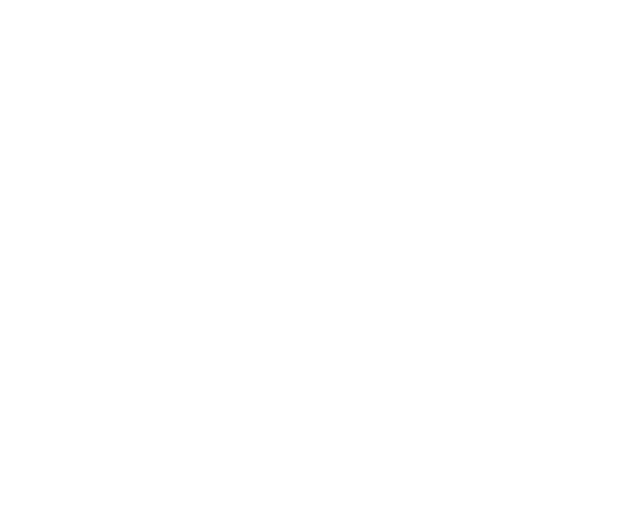
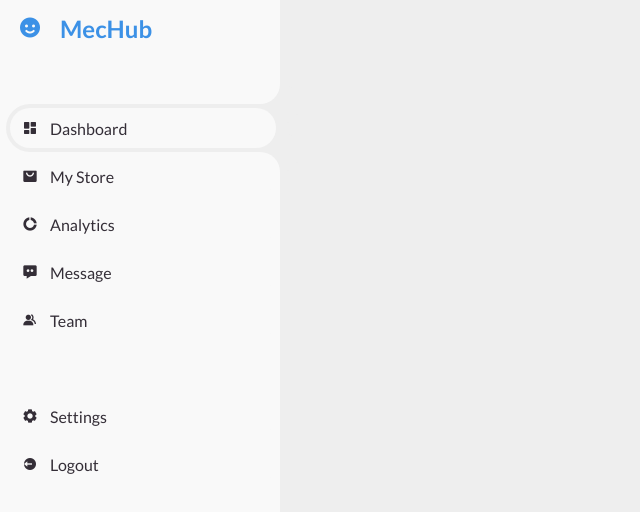
Before and after one commit to osmaclean/dashboardProject, a plain HTML site: page index.html in a window 1280 px wide. Shown: the whole page, without its empty margins (0-640 px from the left). Drawn offline with nearby package versions, Linux system fonts and the light colour scheme.

Commit message:
Estilização da side bar concluída com sucesso (Passível de alteração)

```diff
--- a/assets/src/style/style.css
+++ b/assets/src/style/style.css
@@ -0,0 +1,129 @@
+@import url('https://fonts.googleapis.com/css2?family=Lato:wght@400;700;900&family=Poppins:wght@400;500;600;900&display=swap');
+
+* {
+    margin: 0;
+    padding: 0;
+    box-sizing: border-box;
+}
+
+a {
+    text-decoration: none;
+}
+
+li {
+    list-style: none;
+}
+
+:root {
+    --poppins: 'Poppins', sans-serif;
+    --lato: 'Lato', sans-serif;
+
+    --light: #f9f9f9;
+    --blue: #3c91e6;
+    --light-blue: #cfe8ff;
+    --grey: #eee;
+    --dark-grey: #aaaaaa;
+    --dark: #342e37;
+    --red: #db504a;
+    --yellow: #ffce26;
+    --light-yellow: #fff2c6;
+    --orange: #fd7238;
+    --light-orange: #ffe0d3;
+}
+
+body {
+   background: var(--grey);
+}
+
+/*Side bar*/
+section#sidebar {
+    background: var(--light);
+    position: fixed;
+    top: 0;
+    left: 0;
+    width: 280px;
+    height: 100%;
+    z-index: 1000;
+    font-family: var(--lato);
+
+}
+
+section#sidebar a.brand {
+    font-size: 24px;
+    font-weight: 700;
+    height: 56px;
+    display: flex;
+    align-items: center;
+    color: var(--blue);
+}
+
+section#sidebar a.brand i.bx {
+    min-width: 60px;
+    display: flex;
+    justify-content: center;
+}
+
+section#sidebar ul.side-menu {
+    width: 100%;
+    margin-top: 48px;
+}
+
+section#sidebar ul.side-menu li {
+    height: 48px;
+    background: transparent;
+    margin-left: 6px;
+    border-radius: 48px 0 0 48px;
+    padding: 4px;
+}
+
+section#sidebar ul.side-menu li.active {
+    background: var(--grey);
+    position: relative;
+}
+
+section#sidebar ul.side-menu li.active::before {
+    content: '';
+    position: absolute;
+    width: 40px;
+    height: 40px;
+    border-radius: 50%;
+    top: -40px;
+    right: 0;
+    box-shadow: 20px 20px 0 var(--grey);
+    z-index: -1;
+}
+
+section#sidebar ul.side-menu li.active::after {
+    content: '';
+    position: absolute;
+    width: 40px;
+    height: 40px;
+    border-radius: 50%;
+    bottom: -40px;
+    right: 0;
+    box-shadow: 20px -20px 0 var(--grey);
+    z-index: -1;
+
+}
+
+
+section#sidebar ul.side-menu li a {
+    width: 100%;
+    height: 100%;
+    background: var(--light);
+    display: flex;
+    align-items: center;
+    border-radius: 48px;
+    font-size: 16px;
+    color: var(--dark);
+}
+
+section#sidebar ul.side-menu.top li a:hover {
+    color: var(--blue);
+}
+
+section#sidebar ul.side-menu li a i.bx {
+    min-width: calc(60px - ((4px + 6px) * 2));
+    display: flex;
+    justify-content: center;
+}
--- a/index.html
+++ b/index.html
@@ -13,6 +13,58 @@
 
 <body>
 
+    <section id="sidebar">
+        <a href="" class="brand">
+            <i class='bx bxs-smile'></i>
+            <span class="text">MecHub</span>
+        </a>
+        <ul class="side-menu top">
+            <li class="active">
+                <a href="#">
+                    <i class='bx bxs-dashboard'></i>
+                    <span class="text">Dashboard</span>
+                </a>
+            </li>
+            <li>
+                <a href="#">
+                    <i class='bx bxs-shopping-bag-alt'></i>
+                    <span class="text">My Store</span>
+                </a>
+            </li>
+            <li>
+                <a href="#">
+                    <i class='bx bxs-doughnut-chart'></i>
+                    <span class="text">Analytics</span>
+                </a>
+            </li>
+            <li>
+                <a href="#">
+                    <i class='bx bxs-message-dots'></i>
+                    <span class="text">Message</span>
+                </a>
+            </li>
+            <li>
+                <a href="#">
+                    <i class='bx bxs-group'></i>
+                    <span class="text">Team</span>
+                </a>
+            </li>
+        </ul>
+        <ul class="side-menu">
+            <li>
+                <a href="#">
+                    <i class='bx bxs-cog'></i>
+                    <span class="text">Settings</span>
+                </a>
+            </li>
+            <li>
+                <a href="#">
+                    <i class='bx bxs-log-out-circle'></i>
+                    <span class="text">Logout</span>
+                </a>
+            </li>
+        </ul>
+    </section>
 
 
 </body>
```
